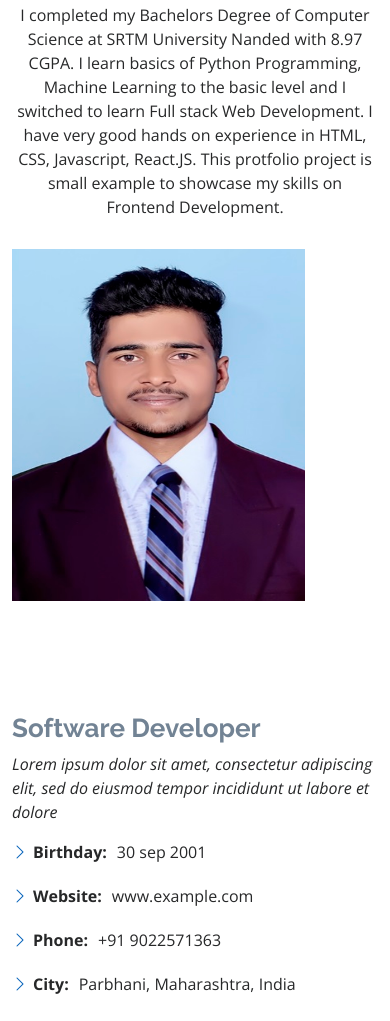
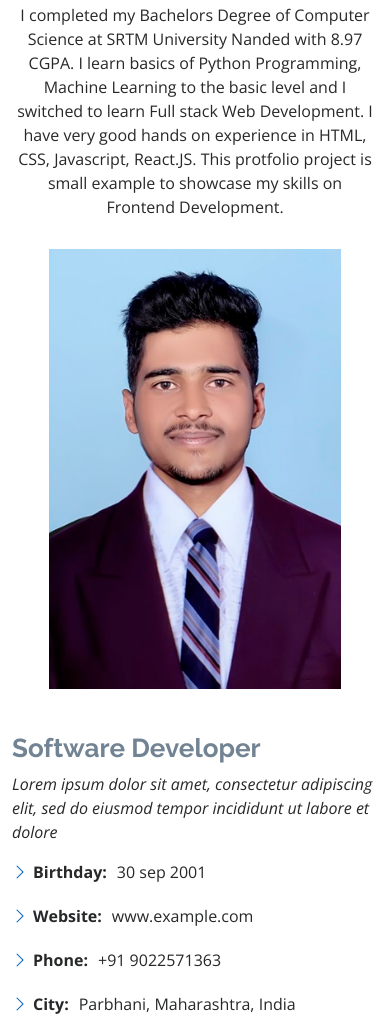
Before and after one commit to sambhajikundgir/Profile3, a plain HTML site: page index.html in a window 390 px wide. Shown: the part 979-2000 px from the top of the page. Drawn offline with nearby package versions, Linux system fonts and the light colour scheme.

Commit message:
Update age in index.html and enhance mobile responsiveness in style.css with adjustments for hero and about section images.

```diff
--- a/assets/css/style.css
+++ b/assets/css/style.css
@@ -330,6 +330,29 @@ h6 {
   #hero > .hero-logo .logo-img {
     width: 64px;
     height: 64px;
+  }
+
+  /* Mobile hero background image adjustments */
+  #hero {
+    background-position: center right;
+    background-size: cover;
+  }
+
+  /* Mobile about section image adjustments */
+  .about .about-pic {
+    width: 100% !important;
+    height: auto !important;
+    margin: 0 auto 20px auto;
+    display: block;
+  }
+}
+
+/* Tablet adjustments */
+@media (max-width: 768px) {
+  .about .about-pic {
+    width: 80% !important;
+    height: auto !important;
+    margin: 0 auto 20px auto;
   }
 }
 
--- a/index.html
+++ b/index.html
@@ -108,7 +108,7 @@
               </div>
               <div class="col-lg-6">
                 <ul>
-                  <li><i class="bi bi-chevron-right"></i> <strong>Age:</strong> <span>22</span></li>
+                  <li><i class="bi bi-chevron-right"></i> <strong>Age:</strong> <span>23</span></li>
                   <li><i class="bi bi-chevron-right"></i> <strong>Degree:</strong> <span>Bachelor</span></li>
                   <li><i class="bi bi-chevron-right"></i> <strong>Email:</strong> <span>sambhajikundgir2001@gmail.com</span></li>
                   <li><i class="bi bi-chevron-right"></i> <strong>Freelance:</strong> <span>Available</span></li>
```
